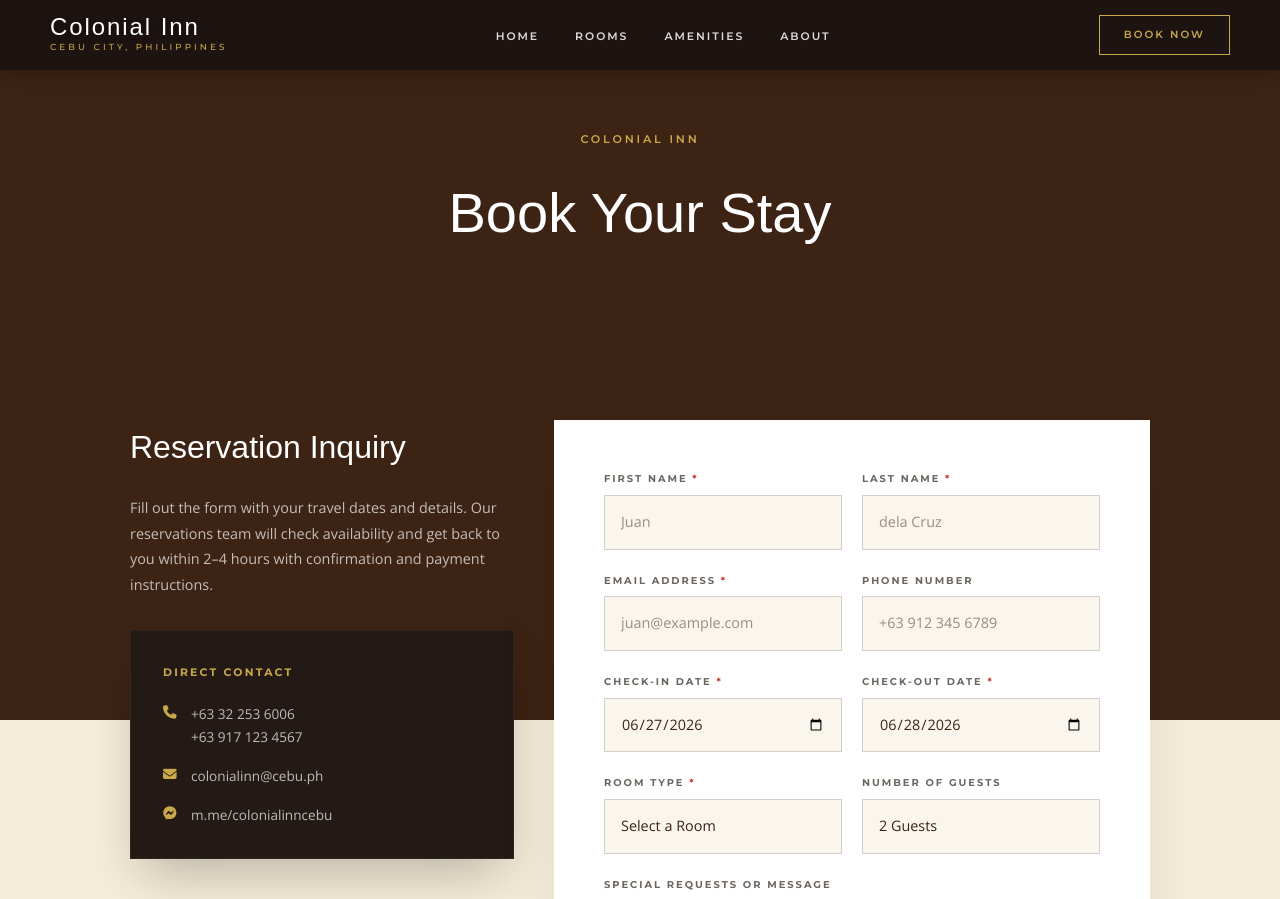
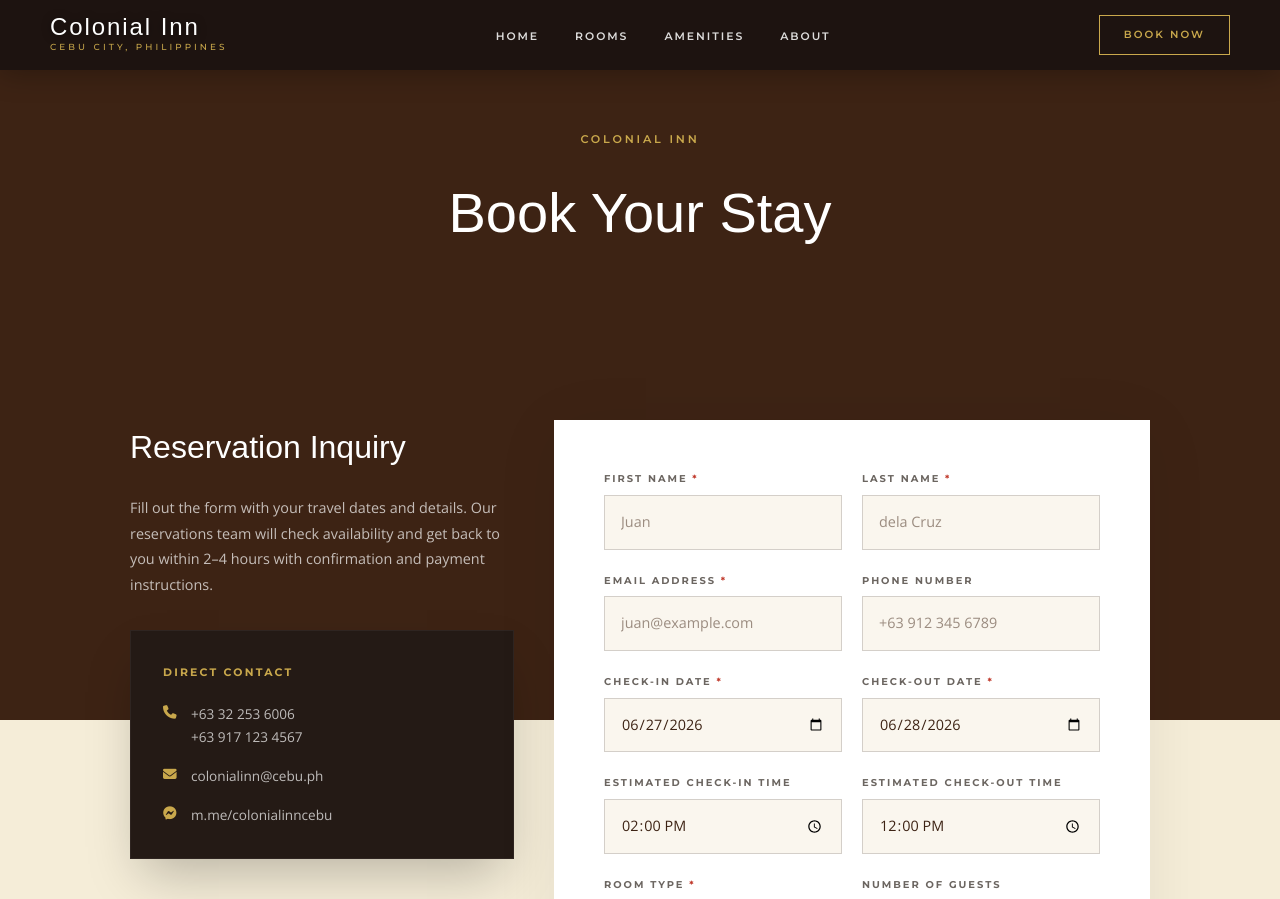
Before and after one commit to mindlesshuman/project-colonialinn, a Next.js app: page /book in a window 1280 px wide. Shown: the top 899 px of the page. Built offline with nearby package versions, Linux system fonts and the light colour scheme; a web font is replaced by a local one.

Commit message:
Added: Check in & Check out

```diff
--- a/components/BookingForm.tsx
+++ b/components/BookingForm.tsx
@@ -14,6 +14,8 @@ export default function BookingForm() {
     phone: "",
     checkin: "",
     checkout: "",
+    checkinTime: "14:00",
+    checkoutTime: "12:00",
     room: "",
     guests: "2",
     message: ""
@@ -38,10 +40,15 @@ export default function BookingForm() {
     const paramRoom = searchParams.get("room");
     const paramGuests = searchParams.get("guests");
 
+    const paramCheckinTime = searchParams.get("checkinTime");
+    const paramCheckoutTime = searchParams.get("checkoutTime");
+
     setFormData(prev => ({
       ...prev,
       checkin: paramCheckin || today,
       checkout: paramCheckout || tomorrow,
+      checkinTime: paramCheckinTime || "14:00",
+      checkoutTime: paramCheckoutTime || "12:00",
       room: paramRoom || "",
       guests: paramGuests || "2"
     }));
@@ -223,6 +230,31 @@ export default function BookingForm() {
 
         <div className="grid grid-cols-1 md:grid-cols-2 gap-5 mb-5.5">
           <div className="form-group">
+            <label htmlFor="form-checkin-time" className="block font-label text-[0.62rem] font-bold tracking-[0.2em] uppercase text-gray mb-2">Estimated Check-In Time</label>
+            <input
+              type="time"
+              id="form-checkin-time"
+              name="checkinTime"
+              value={formData.checkinTime}
+              onChange={handleChange}
+              className="w-full p-[14px_16px] border border-gray-light rounded-none font-body text-[0.9rem] text-primary bg-off-white outline-none transition-colors duration-[0.35s] focus:border-accent appearance-none"
+            />
+          </div>
+          <div className="form-group">
+            <label htmlFor="form-checkout-time" className="block font-label text-[0.62rem] font-bold tracking-[0.2em] uppercase text-gray mb-2">Estimated Check-Out Time</label>
+            <input
+              type="time"
+              id="form-checkout-time"
+              name="checkoutTime"
+              value={formData.checkoutTime}
+              onChange={handleChange}
+              className="w-full p-[14px_16px] border border-gray-light rounded-none font-body text-[0.9rem] text-primary bg-off-white outline-none transition-colors duration-[0.35s] focus:border-accent appearance-none"
+            />
+          </div>
+        </div>
+
+        <div className="grid grid-cols-1 md:grid-cols-2 gap-5 mb-5.5">
+          <div className="form-group">
             <label htmlFor="form-room" className="block font-label text-[0.62rem] font-bold tracking-[0.2em] uppercase text-gray mb-2">Room Type <span className="text-[#c0392b]">*</span></label>
             <select
               id="form-room"
```
